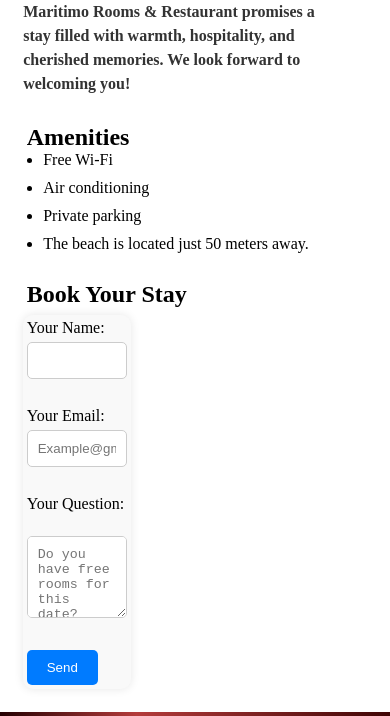
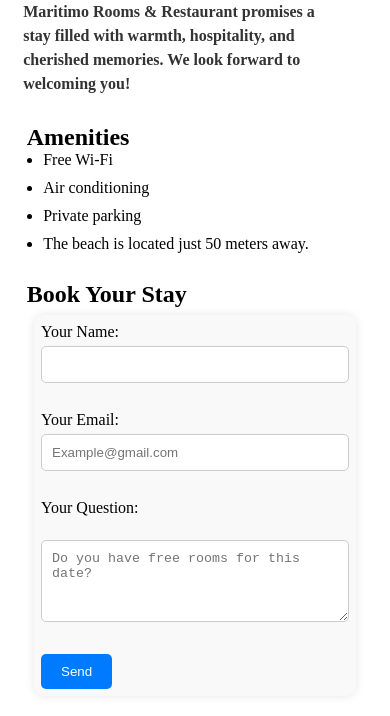
Before and after one commit to NatashaGorg/MaritimoRoomsRestaurant, a website: page index.html in a window 390 px wide. Shown: the part 935-1651 px from the top of the page. Drawn offline with Linux system fonts and the light colour scheme.

Commit message:
Updated styles for mobile responsiveness and contact form size

```diff
--- a/styles.css
+++ b/styles.css
@@ -222,7 +222,7 @@ footer {
 .social-media .facebook a .fa-facebook {
   margin-right: 30%;
   float: right; /* Move it to the right side */
-  size: 10em;
+  font-size: 2.2em;
 }
 .social-media .instagram a .fa-instagram {
   margin-left: 30%;
@@ -241,6 +241,10 @@ footer {
   .welcome p {
     font-size: 1rem;
   }
+  #contactForm {
+    max-width: 90%;
+    margin: 2% 5%;
+    padding: 2%;
 }
 .social-media .facebook a .fa-facebook {
   margin-right: 18%;
@@ -253,3 +257,4 @@ footer {
   margin-top: 1%;
   float: left; /* Move it to the right side */
 }
+}
```
